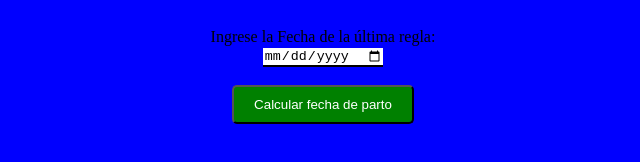
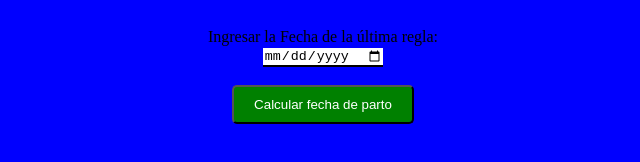
Before and after one commit to sitrayas/Predudaca, a plain HTML site: page index.html in a window 1280 px wide. Shown: the full height of the page, 317-957 px from the left. Drawn offline with Linux system fonts and the light colour scheme.

Commit message:
prueba1
probando cambios

```diff
--- a/index.html
+++ b/index.html
@@ -8,7 +8,7 @@
     <body>
 
         <form>
-            <label for="ultima-regla">Ingrese la Fecha de la última regla:</label><br>
+            <label for="ultima-regla">Ingresar la Fecha de la última regla:</label><br>
             <input type="date" id="ultima-regla"><br><br>
             <button type="button" onclick="calcularFechaParto()">Calcular fecha de parto</button>
           </form>
```
